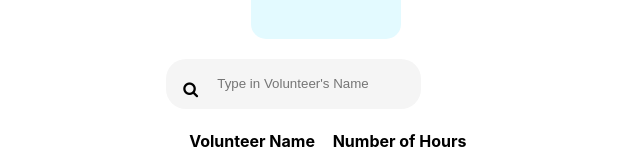
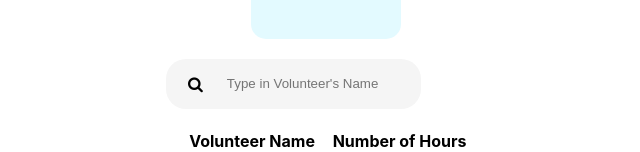
Before and after one commit to cfgdelaware23/Team-1, a React (Create React App) app in the folder frontend/cfg-app/: page /redirect in a window 1280 px wide. Shown: the part 785-937 px from the top of the page, without its empty margins (319-959 px from the left). Built offline with nearby package versions, Linux system fonts and the light colour scheme.

Commit message:
adjusted search icon

```diff
--- a/frontend/cfg-app/src/components/SearchBar.css
+++ b/frontend/cfg-app/src/components/SearchBar.css
@@ -24,5 +24,5 @@ input:focus {
 }
 
 .fa{
-    padding: 3%;
+    padding: 5%;
 }
```
